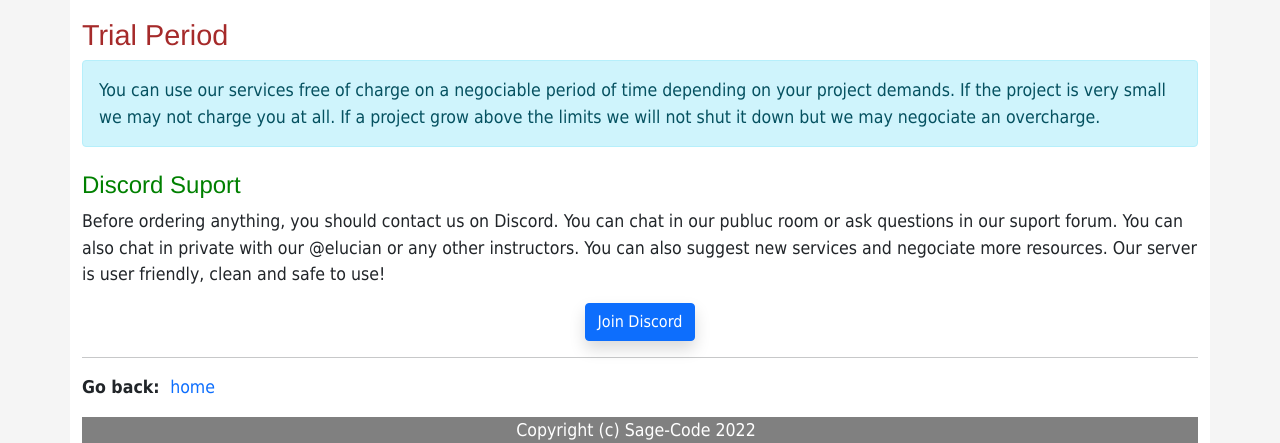
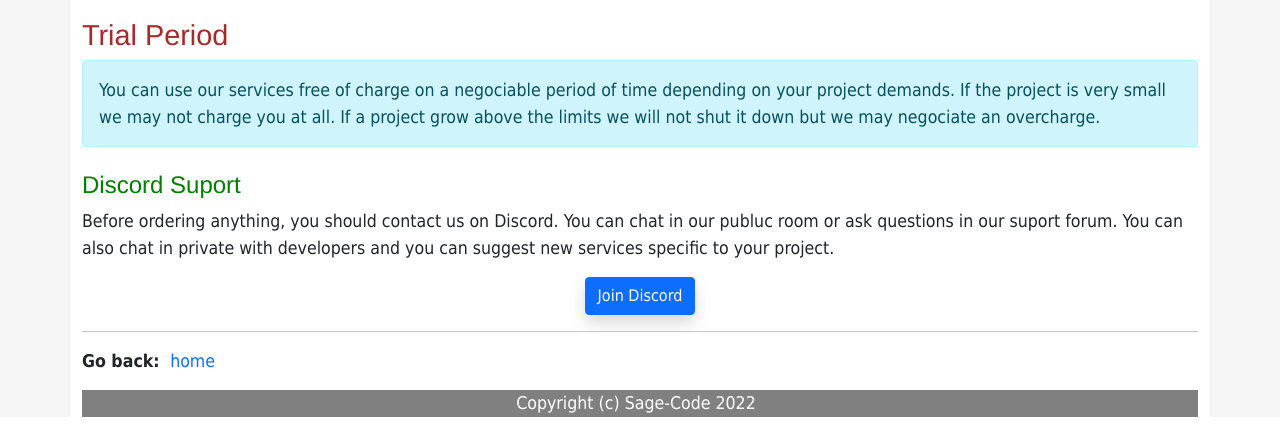
Before and after one commit to Dnyaneshvn/root, a PHP site: page /services.html in a window 1280 px wide. Shown: the part 4038-4481 px from the top of the page. After the commit the page ends 4455 px from the top, so only its background shows below. Run offline with PHP 8.4, Linux system fonts and the light colour scheme.

Commit message:
fix display issues

```diff
--- a/sage.css
+++ b/sage.css
@@ -128,8 +128,6 @@ pre span.line:before {
     height: 100%;
     background-color: black;
     color: lightgreen;
-    border: solid 2px;
-    border-color: darkgrey;
     border-radius: 0px 0px 8px 8px;
 }
 
--- a/services.html
+++ b/services.html
@@ -246,7 +246,7 @@ rel="noopener nofollow noreferrer" target="_blank">Archive Project</a>
 
 <h3>Discord Suport</h3>
 
-<p>Before ordering anything, you should contact us on Discord. You can chat in our publuc room or ask questions in our suport forum. You can also chat in private with our @elucian or any other instructors. You can also suggest new services and negociate more resources. Our server is user friendly, clean and safe to use!</p>
+<p>Before ordering anything, you should contact us on Discord. You can chat in our publuc room or ask questions in our suport forum. You can also chat in private with developers and you can suggest new services specific to your project. </p>
 
 <div class="text-center">
   <a class="btn btn-primary shadow"
```
